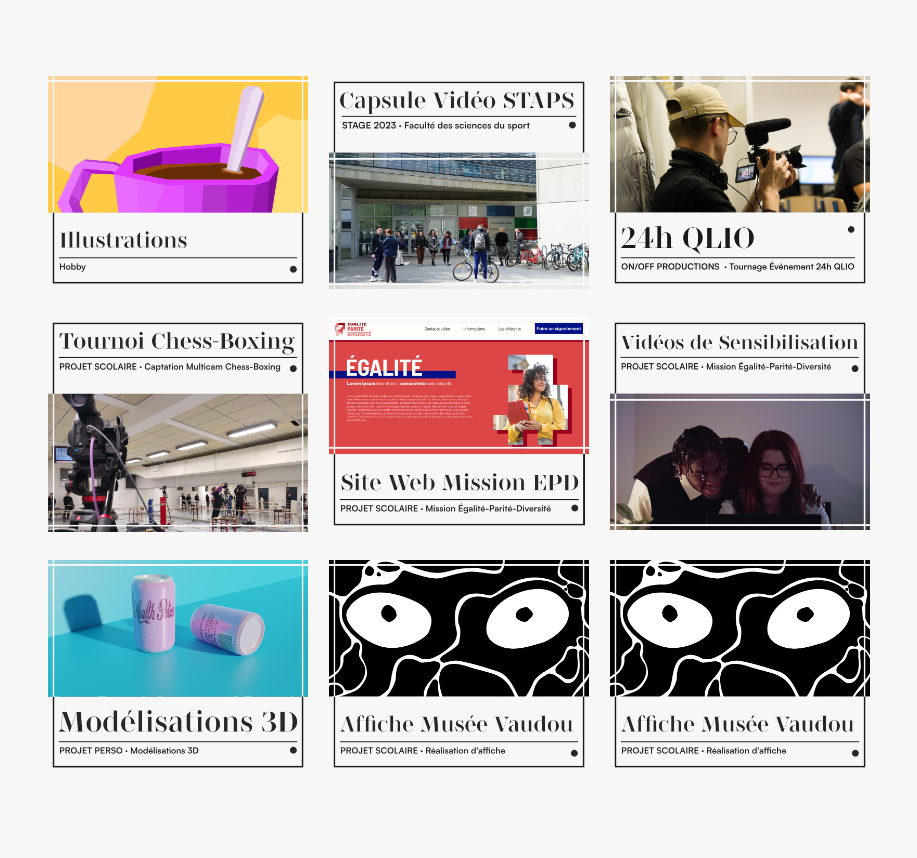
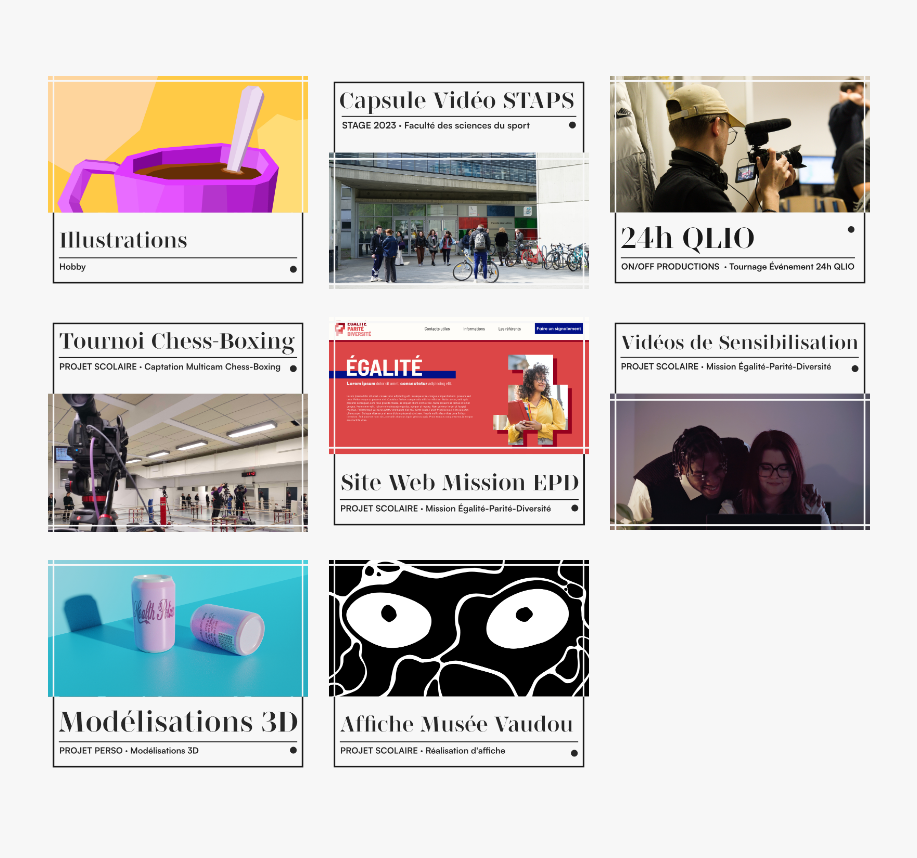
Before and after one commit to LouCouzinet/LouCouzinet.portfolio, a website: page index.html in a window 1280 px wide. Shown: the part 66-924 px from the top of the page, without its empty margins (181-1098 px from the left). Drawn offline with Linux system fonts and the light colour scheme.

Commit message:
Update index.html

```diff
--- a/index.html
+++ b/index.html
@@ -102,7 +102,7 @@
                     <a href="voodoo.html"> <img class="object-fill" src="img/min_vodoo.jpg" /></a>
                 </div>
                 <div class=" h-fit w-[48%] lg:w-[31.666667%]">
-                    <a href="voodoo.html"> <img class="object-fill" src="img/min_vodoo.jpg" /></a>
+
                 </div>
             </section>
 
```
